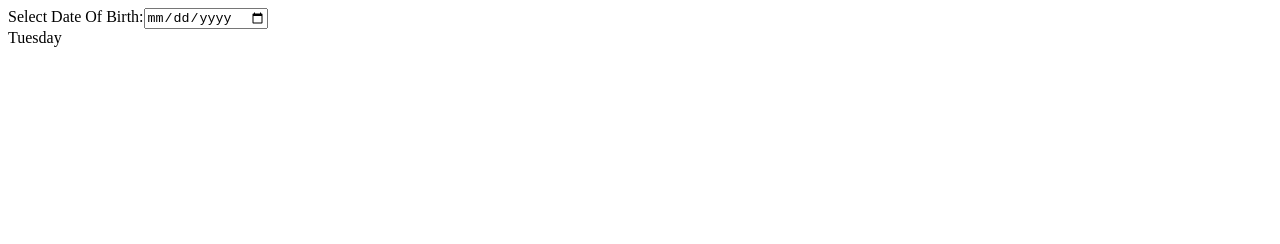
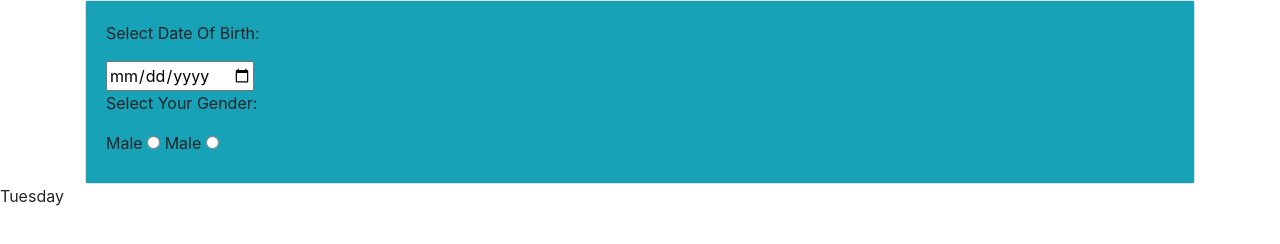
Before and after one commit to Paulwamaria/Akan-Name-Finder, a plain HTML site: page index.html in a window 1280 px wide. Drawn offline with Linux system fonts and the light colour scheme.

Commit message:
Add a link to bootstrap and two radio buttons to select gender and also change the background color of the form

```diff
--- a/index.html
+++ b/index.html
@@ -4,14 +4,22 @@
   <meta charset="UTF-8">
   <meta name="viewport" content="width=device-width, initial-scale=1.0">
   <meta http-equiv="X-UA-Compatible" content="ie=edge">
+  <link rel="stylesheet" href="css/bootstrap.css">
   <title>Akan Name Finder</title>
 </head>
 <body>
   <div class="container">
     <div class="card">
-      <div class="card-body">
+      <div class="card-body bg-info" >
         <form action="" method="get">
-          Select Date Of Birth:<input type="date" id= "birthd" name="birthd">
+          <p>Select Date Of Birth:</p>
+          <input type="date" id= "birthd" name="birthd">
+          <p>Select Your Gender:</p>
+          <label for="male">Male</label>
+          <input type="radio" id= "male" name="gender" value ="Male">
+          <label for="female">Male</label>
+          <input type="radio" id= "female" name="gender" value ="Female">
+
         </form>
 
       </div>
```
